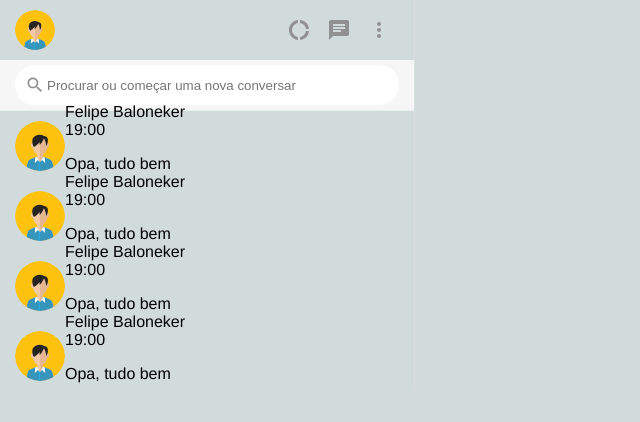
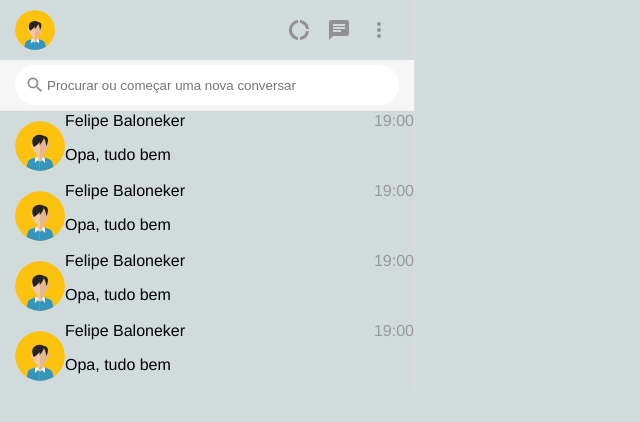
Before and after one commit to felipebaloneker/Whatsapp-React, a React (Create React App) app: page / in a window 1280 px wide. Shown: the top 422 px of the page, without its empty margins (0-640 px from the left). Built offline with nearby package versions, Linux system fonts and the light colour scheme.

Commit message:
update css

```diff
--- a/src/components/ChatListItem/style.css
+++ b/src/components/ChatListItem/style.css
@@ -12,17 +12,23 @@
 
 }
 
-.charListItem-lines{
+.chatListItem-lines{
     flex:1;
     display:flex;
     flex-direction:column;
 }
-.charListItem-line{
+.chatListItem-line{
+    display:flex;
+    justify-content:space-between;
+    align-items:center;
+    width:100%;
+}
+.chartListItem-name{
+    font-size:1rem;
+    color:black;
 
 }
-.chartListItem-name{
-
+.chatListItem-date{
+    font-size:1rem;
+    color:#999;
 }
-.charListItem-lastMsg{
-
-}
```
